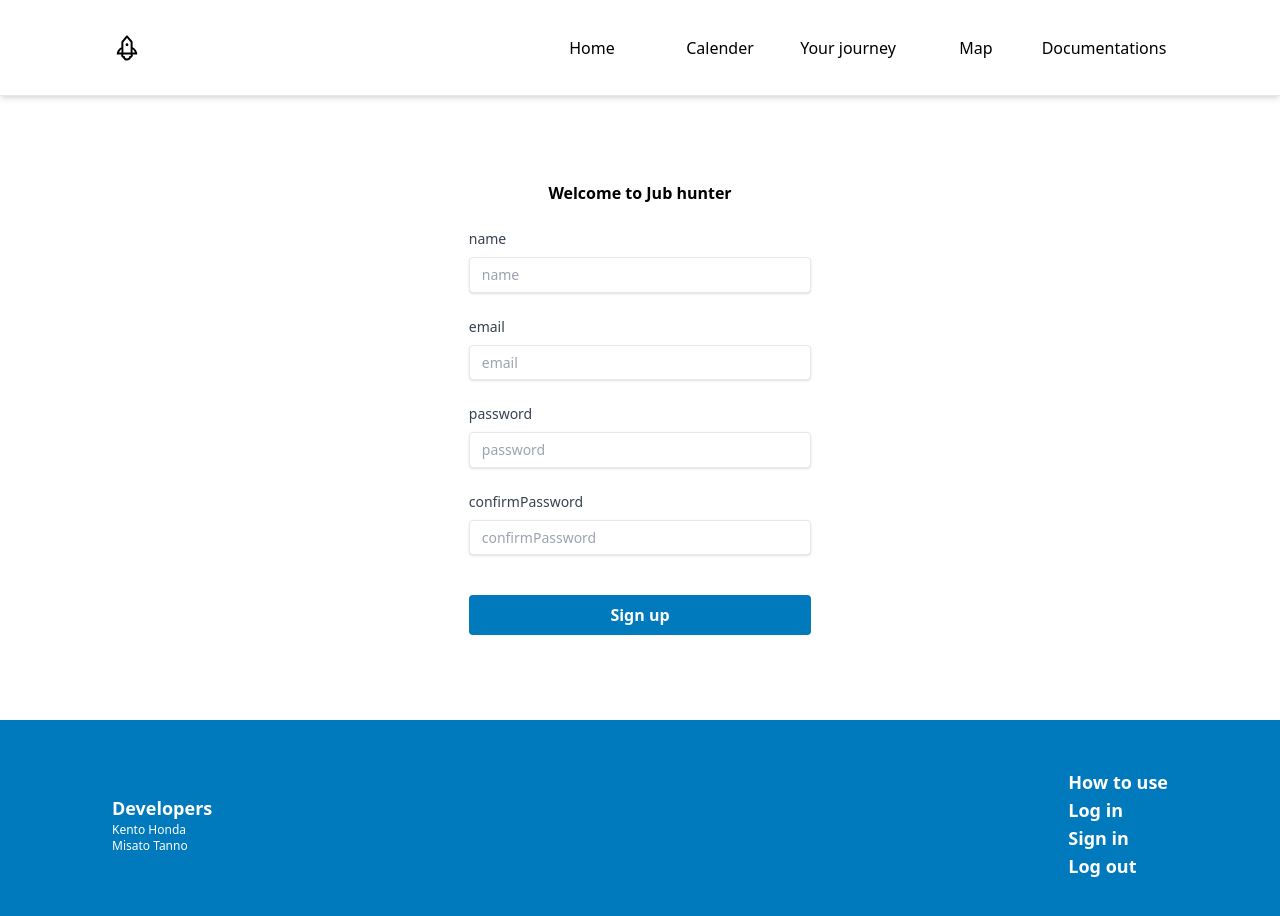
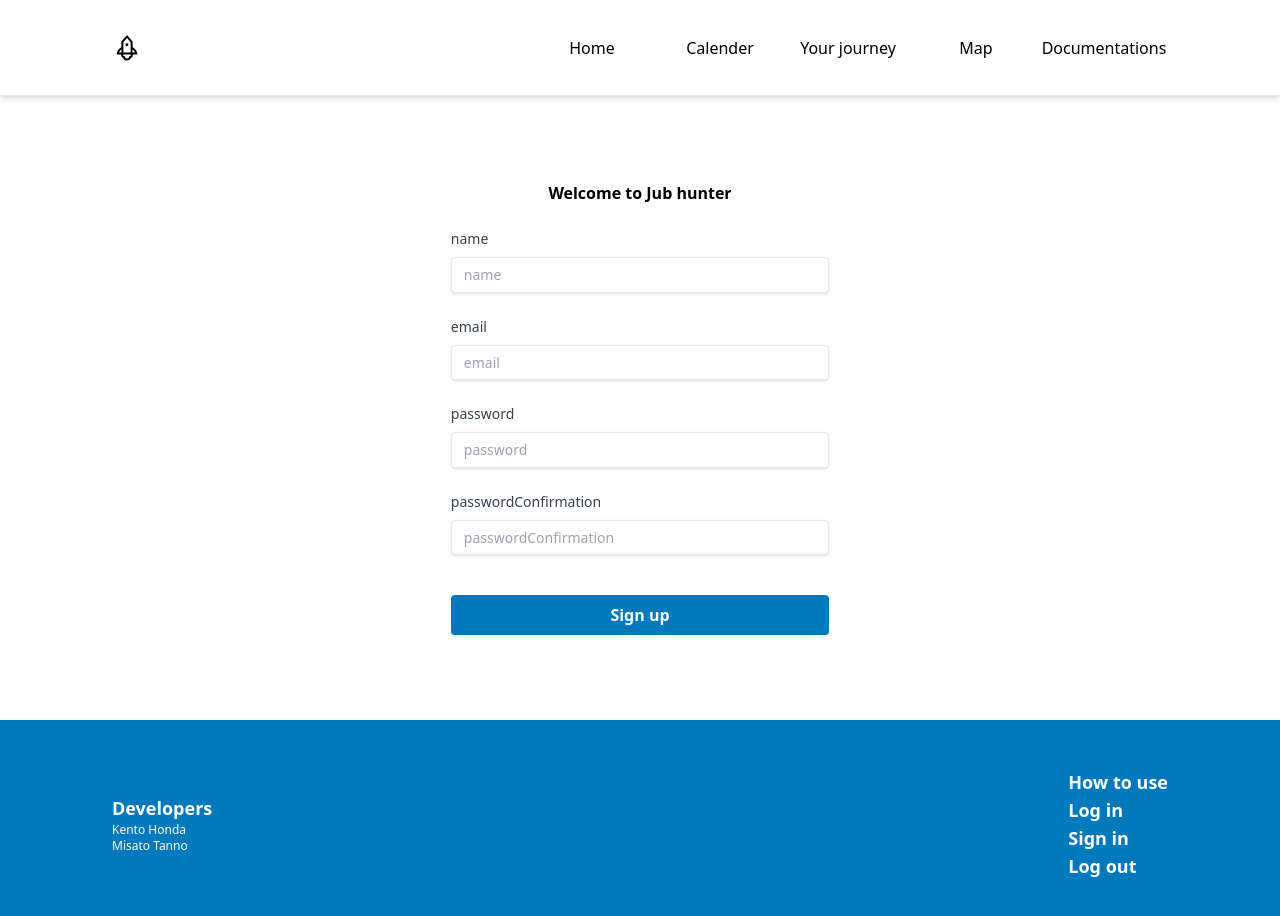
Before and after one commit to keento0809/jobseed, a React (Create React App) app in the folder client/: page /signup in a window 1280 px wide. Shown: the top 916 px of the page. Built offline with nearby package versions, Linux system fonts and the light colour scheme.

Commit message:
Added navigation in SinUp

```diff
--- a/client/src/App.tsx
+++ b/client/src/App.tsx
@@ -20,7 +20,7 @@ function App() {
         <div className="App">
             <Header/>
             <Routes>
-                <Route path="/home" element={<Hero/>}/>
+                <Route path="/" element={<Hero/>}/>
                 <Route path="/signup" element={<Signup/>}/>
                 <Route path="/login" element={<Login/>}/>
                 <Route element={<ProtectRoutes/>}>
--- a/client/src/components/pages/non_user/footer/Footer.tsx
+++ b/client/src/components/pages/non_user/footer/Footer.tsx
@@ -8,7 +8,7 @@ const Footer = () => {
 
     const logout = () => {
         removeCookie("JWT_TOKEN");
-        navigate("/home", { replace: true });
+        navigate("/", { replace: true });
     }
 
     return (
--- a/client/src/components/pages/non_user/main/Signup.tsx
+++ b/client/src/components/pages/non_user/main/Signup.tsx
@@ -2,6 +2,8 @@ import React, {FC, useState, useEffect} from 'react';
 import Text_filed from "../../../models/Text_filed";
 import Button_sm from "../../../models/Button_sm";
 import axios from "axios";
+import {useCookies} from "react-cookie";
+import {useNavigate} from "react-router-dom";
 
 /**
  * TODO :
@@ -14,9 +16,11 @@ const Signup: FC = () => {
         name: "",
         email: "",
         password: "",
-        confirmPassword: ""
+        passwordConfirmation: ""
     })
-    const [token , setToken] = useState<string>("")
+
+    const [cookie, setCookie] = useCookies();
+    const navigate = useNavigate();
 
     const userHandler = (e: React.ChangeEvent<HTMLInputElement>) => {
         setNewUser({...newUser, [e.target.name]: e.target.value});
@@ -31,12 +35,13 @@ const Signup: FC = () => {
         try {
             let res = await axios({
                 method: "post",
-                url: "http://localhost:8080/users/register",
+                url: "http://localhost:8080/auth/signup",
                 data: newUser
             })
-            console.log(res.data.token)
-            setToken(res.data.token);
-            console.log("token:" , token)
+            console.log(res.data.token);
+            setCookie("JWT_TOKEN", res.data.token);
+            navigate("/user", { replace: true });
+
         } catch (e: any) {
             console.log(e)
         }
@@ -67,9 +72,9 @@ const Signup: FC = () => {
                         />
                         <Text_filed
                             type={"password"}
-                            name={"confirmPassword"}
+                            name={"passwordConfirmation"}
                             onChangeHandler={userHandler}
-                            value={newUser.confirmPassword}
+                            value={newUser.passwordConfirmation}
                         />
                         < Button_sm
                             title={"Sign up"}
```
Also changed, not shown: 1 other file (tests, documents, lock files or other folders).
